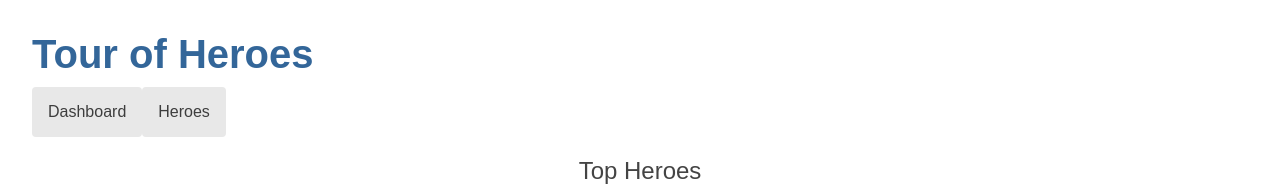
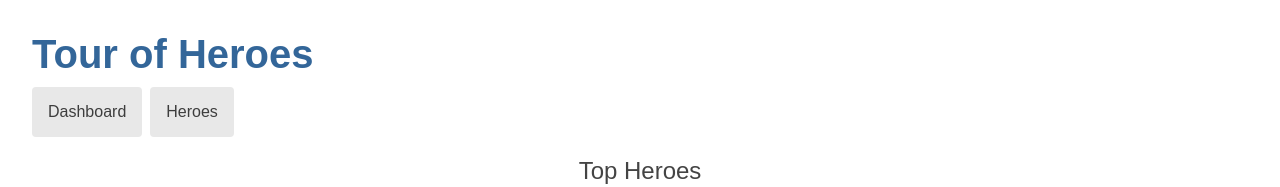
Before and after one commit to jobsonita/studies-angular-tutorials-tourofheroes, an Angular app: page /dashboard in a window 1280 px wide. Shown: the top 187 px of the page. Built offline with nearby package versions, Linux system fonts and the light colour scheme.

Commit message:
Nav styling

```diff
--- a/src/app/app.component.css
+++ b/src/app/app.component.css
@@ -12,6 +12,10 @@ nav a {
   border-radius: 4px;
 }
 
+nav a + a {
+  margin-left: 8px;
+}
+
 nav a:hover {
   color: white;
   background-color: #42545C;
```
